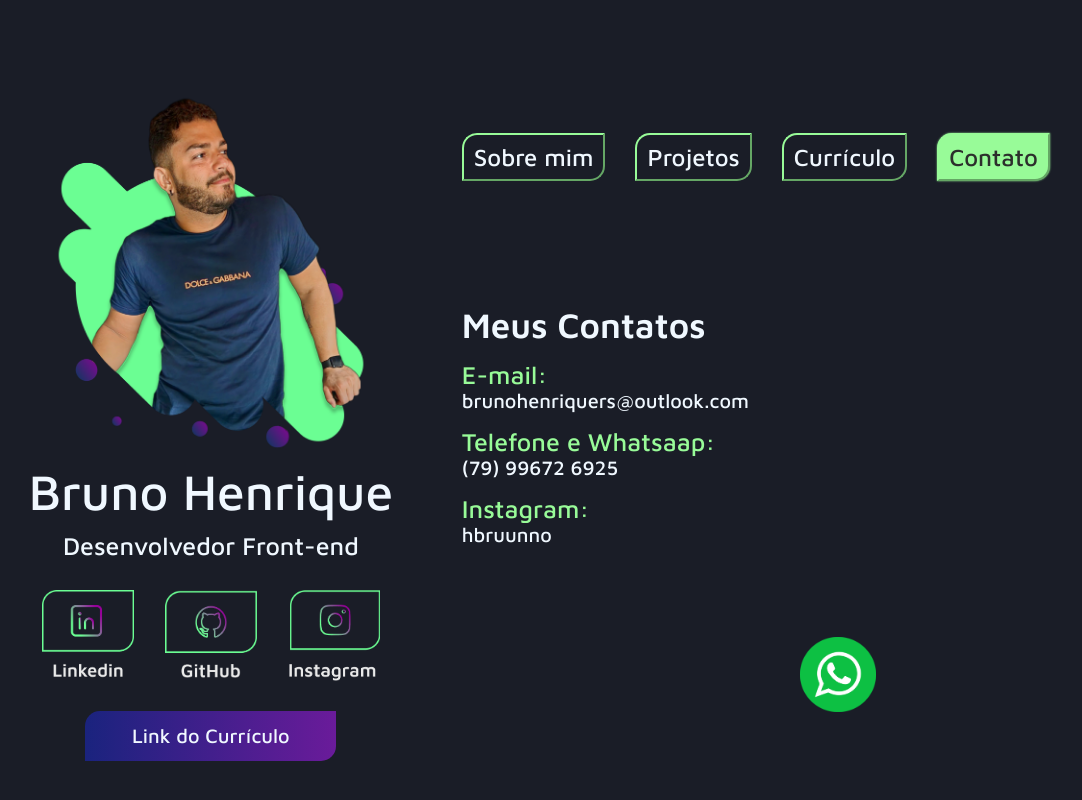
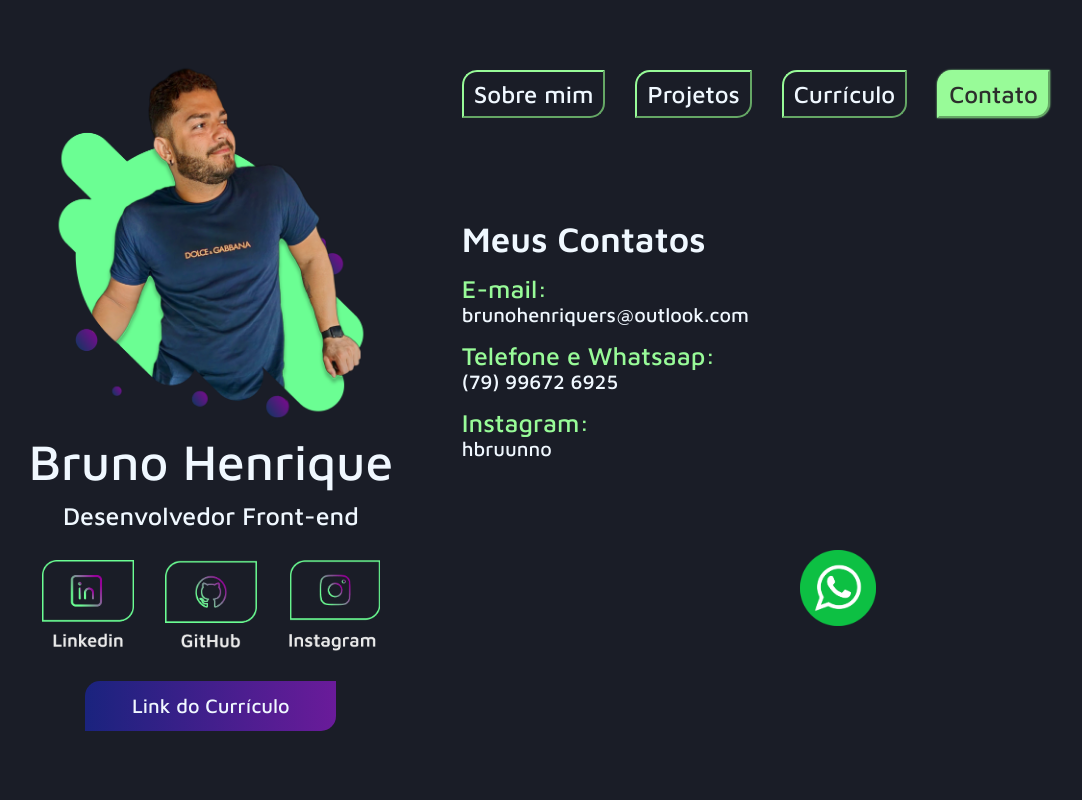
Before and after one commit to hbruunno/Portifolio, a React (Vite) app: page /fale-comigo in a window 1280 px wide. Shown: the top 800 px of the page, without its empty margins (40-1122 px from the left). Built offline with nearby package versions, Linux system fonts and the light colour scheme.

Commit message:
Ajustando responsividade do perfil e navbar

```diff
--- a/src/App.css
+++ b/src/App.css
@@ -26,7 +26,7 @@
   width: 40%;
   height: 100%;
   margin-top: 60px;
-  justify-content: center;
+  justify-content: flex-start;
   align-items: center;
   flex-direction: column;
 }
@@ -122,7 +122,7 @@
   width: 100%;
   height: 30%;
   justify-content: flex-start;
-  align-items: center;
+  align-items: flex-start;
 
 }
 .botao {
@@ -202,6 +202,7 @@
     align-items: center;
     width: 100%;
     height: 100%;
+    gap: 25px;
     position: sticky;
     top: 0;
     left: 0;
--- a/src/App.jsx
+++ b/src/App.jsx
@@ -158,6 +158,8 @@
           <a className='link' href="https://hbruunno.github.io/Curriculo/" target='_blanck'>
           <button className="botaoperfil">Link do Currículo</button>
           </a>
+
+          <div className="percontainer"></div>
         </div>
 
         <div className="conteudo">
--- a/src/contato/contato.css
+++ b/src/contato/contato.css
@@ -2,6 +2,7 @@
   display: flex;
   flex-direction: column;
   width: 100%;
+  height: 100vh;
 }
 
 .cinfo{
```
